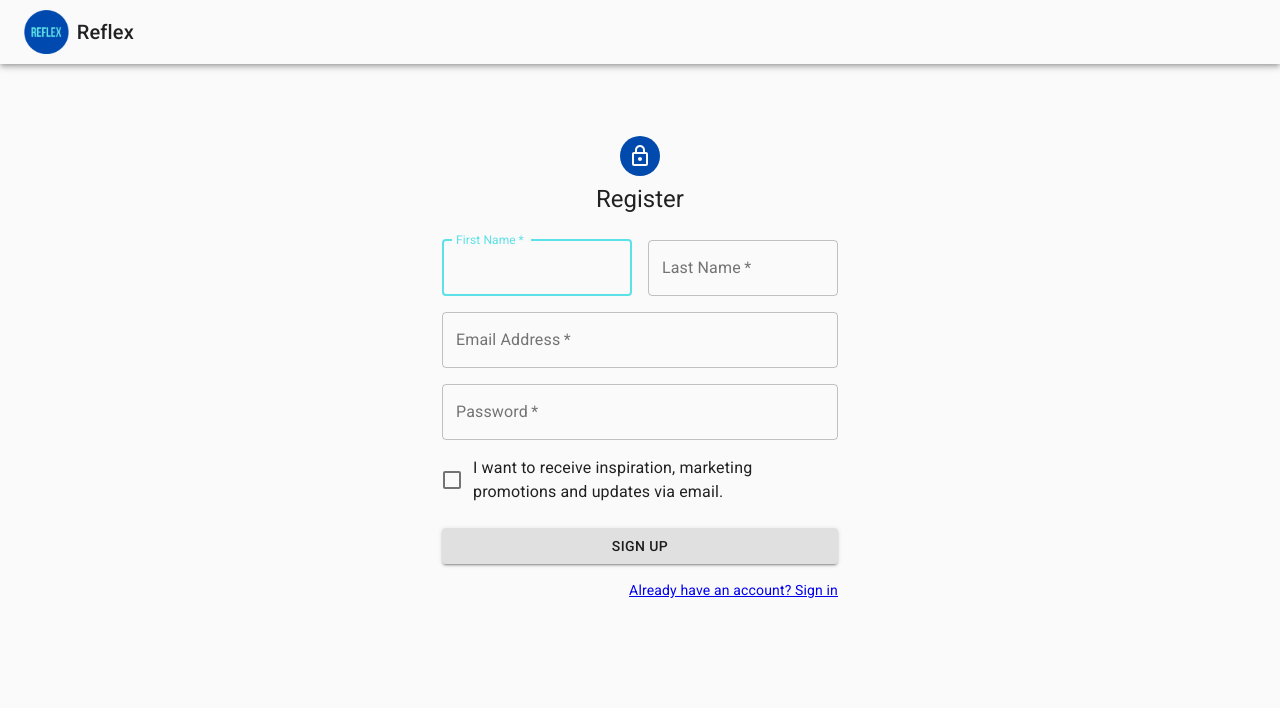
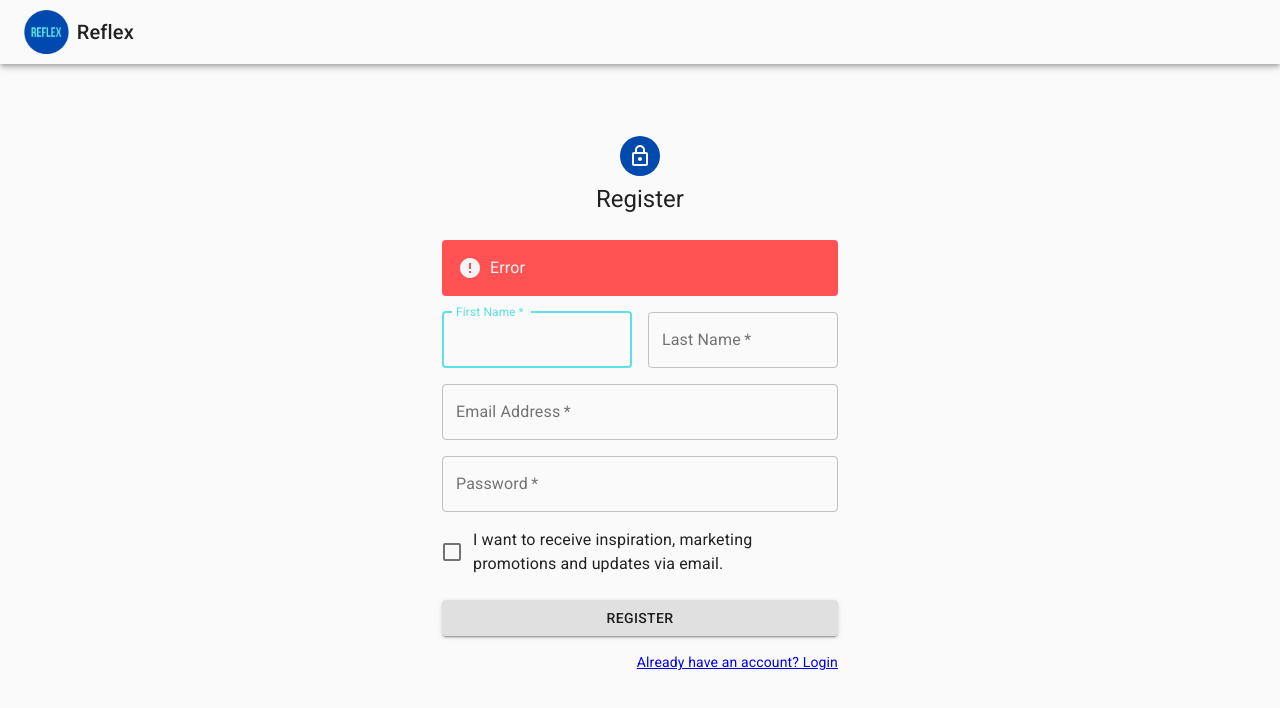
Before and after one commit to andreyvarlamov/reflex-board, a React (Create React App) app in the folder client/: page /register in a window 1280 px wide. Shown: the top 708 px of the page. Built offline with nearby package versions, Linux system fonts and the light colour scheme; no server answers.

Commit message:
Implement error handling; add frontend error display

```diff
--- a/client/src/App.js
+++ b/client/src/App.js
@@ -14,7 +14,7 @@ import Login from "./components/pages/Login";
 import Register from "./components/pages/Register";
 
 // Context Providers
-import { BoardProvider } from "./contexts/providers";
+import { BoardProvider, ErrorProvider } from "./contexts/providers";
 
 function App() {
   return (
@@ -23,6 +23,7 @@ function App() {
       <ThemeProvider theme={reflex}>
         <Router>
           <BoardProvider>
+            <ErrorProvider>
               <ReflexNavbar />
               <Switch>
                 <Route path="/login">
@@ -35,6 +36,7 @@ function App() {
                   <ReflexMainArea />
                 </Route>
               </Switch>
+            </ErrorProvider>
           </BoardProvider>
         </Router>
       </ThemeProvider>
--- /dev/null
+++ b/client/src/components/ErrorDisplay.js
@@ -0,0 +1,33 @@
+import React from "react";
+
+import { Paper, Typography, makeStyles } from "@material-ui/core";
+
+import ErrorIcon from "@material-ui/icons/Error";
+
+const useStyles = makeStyles(theme => ({
+  errorPaper: {
+    backgroundColor: theme.palette.danger,
+    padding: theme.spacing(2),
+    color: theme.palette.reflexGrey.light,
+    display: "flex",
+  },
+  errorIcon: {
+    marginRight: theme.spacing(1),
+  },
+  errorMsg: {
+    flexGrow: 1,
+  },
+}));
+
+function ErrorDisplay(props) {
+  const classes = useStyles();
+
+  return (
+    <Paper className={classes.errorPaper} elevation="0">
+      <ErrorIcon className={classes.errorIcon} />
+      <Typography className={classes.errorMsg}>Error</Typography>
+    </Paper>
+  );
+}
+
+export default ErrorDisplay;
--- a/client/src/components/pages/Login.js
+++ b/client/src/components/pages/Login.js
@@ -1,4 +1,4 @@
-import React from "react";
+import React, { useContext } from "react";
 import { Link } from "react-router-dom";
 
 import {
@@ -14,6 +14,10 @@ import {
 } from "@material-ui/core";
 
 import LockOutlinedIcon from "@material-ui/icons/LockOutlined";
+
+import { ErrorContext } from "../../contexts";
+
+import ErrorDisplay from "../ErrorDisplay";
 
 const useStyles = makeStyles(theme => ({
   paper: {
@@ -38,6 +42,8 @@ const useStyles = makeStyles(theme => ({
 function Login() {
   const classes = useStyles();
 
+  const { msg, status, id } = useContext(ErrorContext);
+
   return (
     <div>
       <Container component="main" maxWidth="xs">
@@ -49,6 +55,7 @@ function Login() {
             Login
           </Typography>
           <form className={classes.form} noValidate>
+            <ErrorDisplay />
             <TextField
               variant="outlined"
               margin="normal"
@@ -81,11 +88,11 @@ function Login() {
               variant="contained"
               className={classes.submit}
             >
-              Sign In
+              Login
             </Button>
             <Grid container justify="flex-end">
               <Grid item>
-                <Link to="/register">{"Don't have an account? Sign Up"}</Link>
+                <Link to="/register">{"Don't have an account? Register"}</Link>
               </Grid>
             </Grid>
           </form>
--- a/client/src/components/pages/Register.js
+++ b/client/src/components/pages/Register.js
@@ -14,6 +14,7 @@ import {
 } from "@material-ui/core";
 
 import LockOutlinedIcon from "@material-ui/icons/LockOutlined";
+import ErrorDisplay from "../ErrorDisplay";
 
 const useStyles = makeStyles(theme => ({
   paper: {
@@ -49,6 +50,9 @@ function Register() {
         </Typography>
         <form className={classes.form} noValidate>
           <Grid container spacing={2}>
+            <Grid item xs={12}>
+              <ErrorDisplay />
+            </Grid>
             <Grid item xs={12} sm={6}>
               <TextField
                 autoComplete="fname"
@@ -108,11 +112,11 @@ function Register() {
             variant="contained"
             className={classes.submit}
           >
-            Sign Up
+            Register
           </Button>
           <Grid container justify="flex-end">
             <Grid item>
-              <Link to="/login">Already have an account? Sign in</Link>
+              <Link to="/login">Already have an account? Login</Link>
             </Grid>
           </Grid>
         </form>
--- a/client/src/contexts/actions/index.js
+++ b/client/src/contexts/actions/index.js
@@ -6,3 +6,7 @@ export const UPDATE_CARD = "UPDATE_CARD";
 export const DELETE_CARD = "DELETE_CARD";
 export const ADD_CARD_LOCAL = "ADD_CARD_LOCAL";
 export const UPDATE_CARD_LOCAL = "UPDATE_CARD_LOCAL";
+
+// ERROR TYPES
+export const GET_ERRORS = "GET_ERRORS";
+export const CLEAR_ERRORS = "CLEAR_ERRORS";
--- a/client/src/contexts/index.js
+++ b/client/src/contexts/index.js
@@ -1,3 +1,5 @@
 import { createContext } from "react";
 
 export const BoardContext = createContext(null);
+
+export const ErrorContext = createContext(null);
--- /dev/null
+++ b/client/src/contexts/providers/ErrorProvider.js
@@ -0,0 +1,40 @@
+import React, { useReducer, useEffect, useState } from "react";
+
+import { ErrorContext } from "..";
+
+import { GET_ERRORS, CLEAR_ERRORS } from "../actions";
+import ErrorReducer from "../reducers/ErrorReducer";
+
+const initialState = {
+  msg: {},
+  status: null,
+  id: null,
+};
+
+function ErrorProvider(props) {
+  const [state, dispatch] = useReducer(ErrorReducer, initialState);
+
+  const returnErrors = (msg, status, id = null) => {
+    dispatch({ type: GET_ERRORS, payload: { msg, status, id } });
+  };
+
+  const clearErrors = () => {
+    dispatch({ type: CLEAR_ERRORS });
+  };
+
+  return (
+    <ErrorContext.Provider
+      value={{
+        msg: state.message,
+        status: state.status,
+        id: state.id,
+        returnErrors,
+        clearErrors,
+      }}
+    >
+      {props.children}
+    </ErrorContext.Provider>
+  );
+}
+
+export default ErrorProvider;
--- a/client/src/contexts/providers/index.js
+++ b/client/src/contexts/providers/index.js
@@ -1,3 +1,4 @@
 import BoardProvider from "./BoardProvider";
+import ErrorProvider from "./ErrorProvider";
 
-export { BoardProvider };
+export { BoardProvider, ErrorProvider };
--- /dev/null
+++ b/client/src/contexts/reducers/ErrorReducer.js
@@ -0,0 +1,21 @@
+import { GET_ERRORS, CLEAR_ERRORS } from "../actions";
+
+export default (state, action) => {
+  switch (action.type) {
+    case GET_ERRORS:
+      return {
+        ...state,
+        msg: action.payload.msg,
+        status: action.payload.status,
+        id: action.payload.id,
+      };
+    case CLEAR_ERRORS:
+      return {
+        msg: {},
+        status: null,
+        id: null,
+      };
+    default:
+      throw new Error(`Error Reducer: Invalid Action Type (${action.type})`);
+  }
+};
```
Lines whose indentation alone changed are shown as unchanged.
